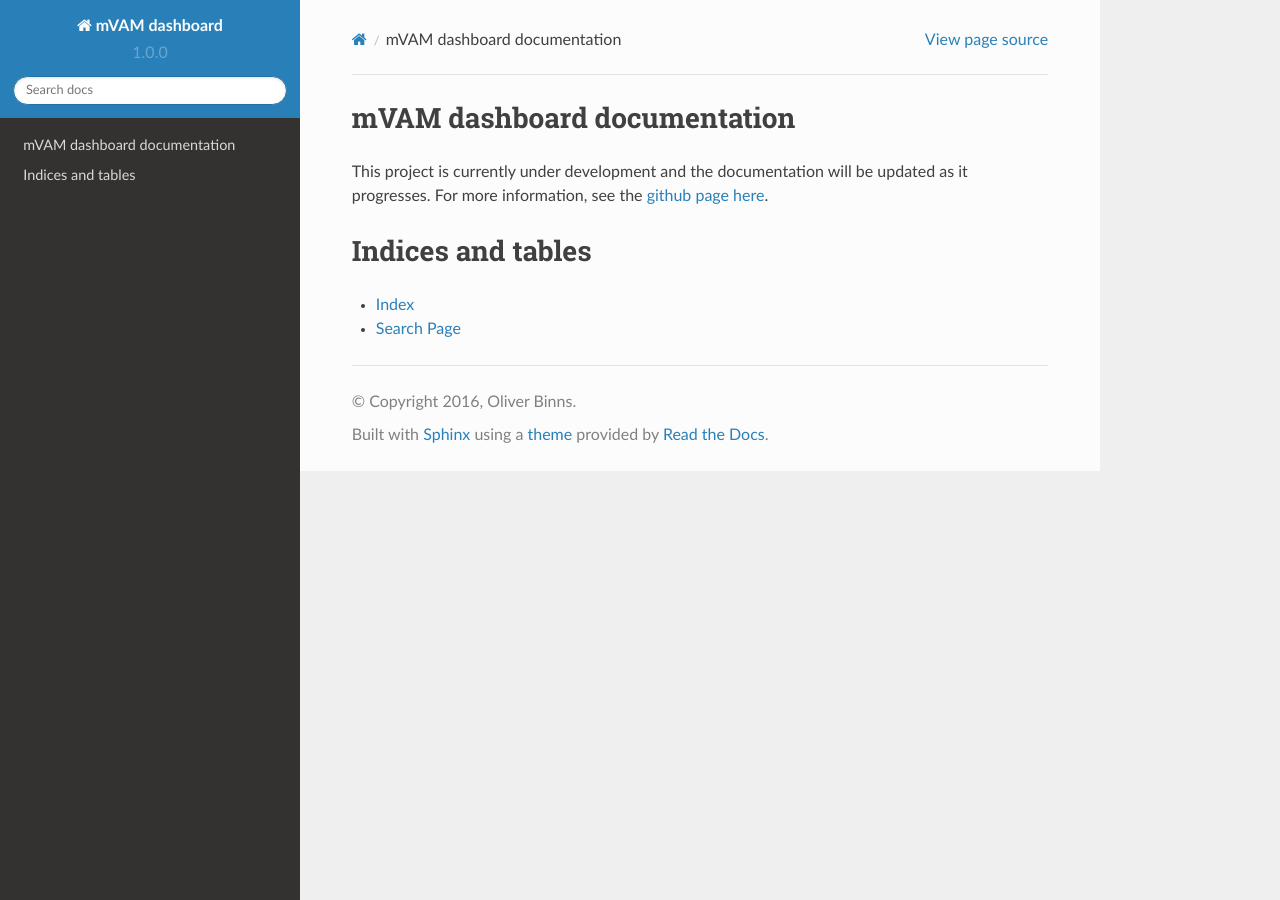
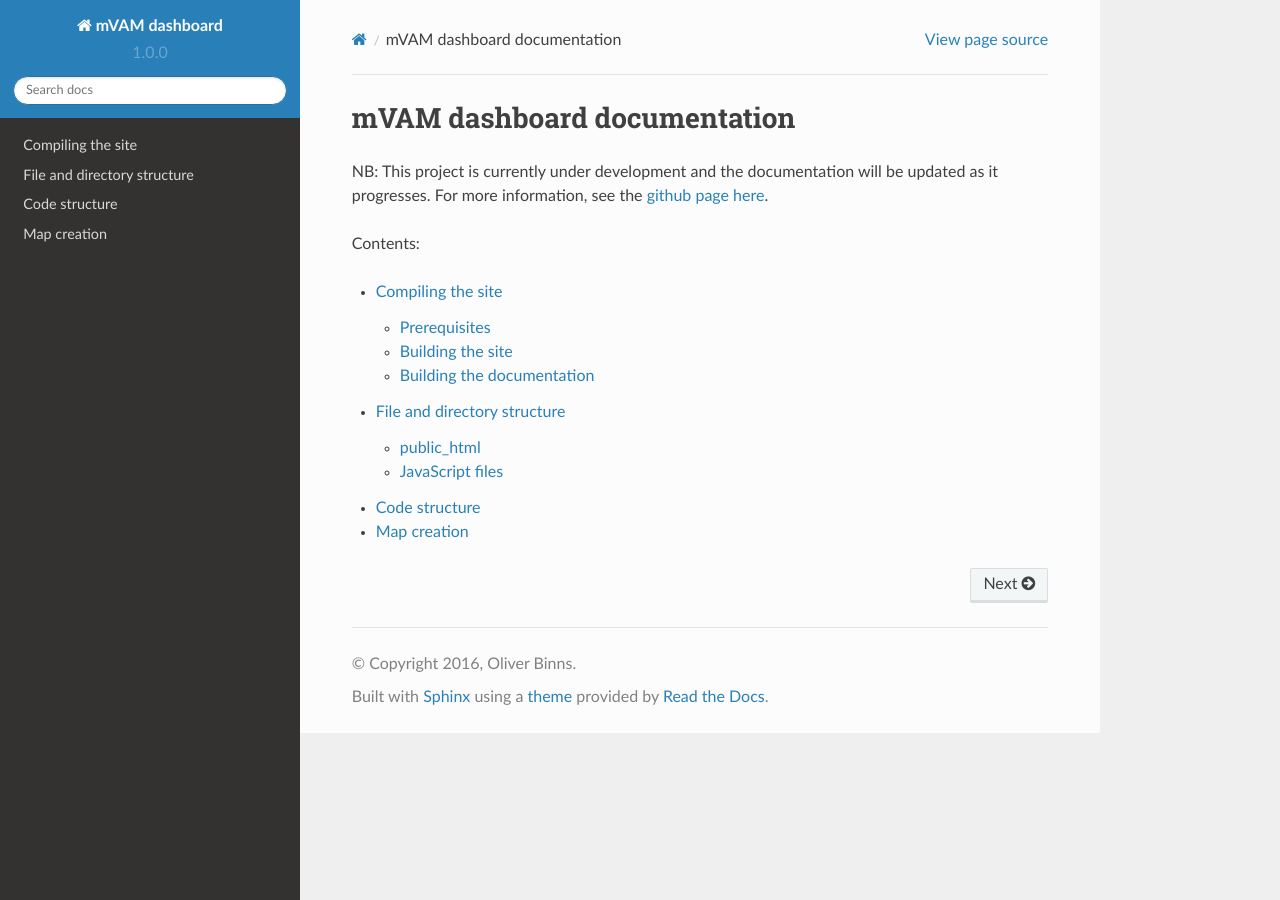
Before and after one commit to oliverbinns/mVAMmaps, a Sphinx documentation site: the page built from docs/source/index.rst, in a window 1280 px wide. Built offline with Sphinx 7.4.7 and the Read the Docs theme 2.0.0, drawn with Linux system fonts in a browser that asks for light colours; some of the changed lines change nothing that is shown.

Commit message:
Update to documentation with file structure and build instructions

```diff
--- /dev/null
+++ b/docs/source/build.rst
@@ -0,0 +1,67 @@
+Compiling the site
+==================
+
+The site is built using bower and gulp to manage third-party JavaScript plugins, JavaScript minification and Sass/CSS compilation.  Gulp also helps the development process by watching for changes in the source code and recompiling the files as necessary.  As third-party libraries and compiled code are not committed to the git repository and so the site must be compiled before it can be used for development work.
+
+
+Prerequisites
+-------------
+
+1. Install node from the node.js website
+2. Install bower and gulp globally onto the machine using npm::
+
+	npm install -g bower
+	npm install -g gulp
+
+3. For building the documentation, install `python from here`_ and the sphinx module::
+
+	pip install sphinx
+
+
+Building the site
+-----------------
+
+1. Download the latest version from github::
+
+	git clone http://github.com/oliverbinns/mVAMmaps/
+
+2. Change to the source directory::
+
+	cd mVAMmaps/source/
+
+3. Download necessary gulp and third party JavaScript plugins, then compile the site ::
+
+	npm install
+	bower install
+	gulp
+
+Note that once the gulp command has been run, gulp will continue to watch the mVAM/public_html/js/ and mVAM/public_html/css/Sass/ directories for changes and recompile the appropriate files if any changes are made.  The gulp command can be stopped with ctrl-c.
+
+6. Serve the pages.  You need to serve the mVAM/public_html/ directory using whatever web server you wish to use.  The site uses entirely static html (no PHP/ASP/node etc. required).  For test and development purposes, a simple http server can be started on your local machine using python::
+
+	cd cd mVAMmaps/public_html/
+	python -m SimpleHTTPServer
+
+This will serve the site at http://localhost:8000
+
+
+Building the documentation
+--------------------------
+
+1. Download the latest version from github::
+
+	git clone http://github.com/oliverbinns/mVAMmaps/
+
+2. Change to the documentation directory::
+
+	cd mVAMmaps/docs/
+
+3. Build the html version documentation::
+
+	make html
+
+The html files will be placed in mVAM/docs/build/html/ directory.  Note that the sphinx documentation builder can also make PDF versions of the documentation along with many other formats (run the make command without arguments for details).  The latest compiled documentation is also `available here`_
+
+
+.. _python from here : http://python.org
+.. _available here : http://mvammaps.readthedocs.io/en/latest/
--- /dev/null
+++ b/docs/source/files.rst
@@ -0,0 +1,48 @@
+File and directory structure
+============================
+
+The project contains the following main directories:
+
+1. /docs/ - this contains all of the project documentation.  The documentation is written in restructured text and can be compiled using the Sphinx python library.  The directory contains a windows batch and unix makefile to automate the compilation the documentation to html, PDF and various other formats using sphinx. Source text and configuration files for the documentation can be found in the /docs/source/ directory, with built output being placed in /docs/build/?/ where '?' is the documentation format (html, pdf etc.)
+
+2. /public_html/ contains the html, css and javascript that is to be served to the user.  This folder is contained entirely of static content (i.e. no PHP, ASP etc.), so can be served by a simple HTTP web server.  For more details on the contents of the this directory, see the section below.
+
+3. /source/ contains the npm, bower, and gulp configuration files necessary to download third party javascript files and compile the site code for use.
+
+
+
+public_html
+-----------
+
+The public_html directory contains the main content of the dashboard itself and is composed of the following:
+
+1. index.html - a single page in the root of the served folder, which references all of the other files and contains the structural divs and form elements to display the dashboard.  In production, this would be replaced by whatever additional scaffolding is used to host the dashboard.
+
+2. css/app.css - contains all the css rules for display of the page.  The app.css file is a compiled and minified file, which is based on the files in the css/Sass/ directory.  The app.css file is compiled using the gulpfile in the /source/ directory.  The css/ directory also contains the font-awesome stylesheets (copied over from bower when the site is compiled).
+
+3. fonts/ - contains the fontawesome font files, which are copied over from bower when the site is compiled using the gulpfile in the /source/ directory.
+
+4. js/ - contains the main JavaScript files for the dashboard, which each contain a set of functions, which are outlined in the section below.  The main index.html file uses the single js/compiled/app.min.js file, which is a combined and minified version of the various javascript files in the folder.  The app.min.js file is created by the gulpfile found in the /source/ directory.
+
+5. js/vendor/ - contains the following third party JavaScript libraries
+	* jQuery
+	* d3 - a SVG drawing library used for the maps and charts
+	* topojson - a library for converting topographical JavaScript Object Notation files for use in map drawing
+	* colorbrewer - a library of colours selected for good visibility of data in cartographic applications.
+	* moment - a library for easier handling of date and timestamps (parsing, displaying and calculating)
+These third party files are copied from bower using the geulpfile in the /source/ directory.
+
+6. data/ -
+
+
+JavaScript files
+----------------
+
+The following JavaScript files are used:
+
+1. dash.js - the main file for drawing and updating the dashboard.  Takes input data from the API, processes it further and draws the dashboard elements using d3.
+2. gui.js - contains functions for handling user interface actions, e.g. selecting a country from the dropdown
+3. init.js - the initial code to be run when the page has loaded.  Also contains references to globally exposed variables.
+4. io.js - all data functions of the dashboards, including reading map data files and making calls to the API
+5. mapping.js - functions for drawing and updating the maps
+6. util.js - utility functions written for development purposes
--- a/docs/source/index.rst
+++ b/docs/source/index.rst
@@ -1,14 +1,27 @@
 mVAM dashboard documentation
 ============================
 
-This project is currently under development and the documentation will be updated as it progresses.
+NB: This project is currently under development and the documentation will be updated as it progresses.
 For more information, see the `github page here`_.
 
 
-Indices and tables
-==================
-* :ref:`genindex`
-* :ref:`search`
+Contents:
+
+.. toctree::
+   :maxdepth: 2
+
+   build
+   files
+   structure
+   mapping
+
+
+
+
+..  Indices and tables
+	==================
+	* :ref:`genindex`
+	* :ref:`search`
 
 
 .. _github page here : https://github.com/oliverbinns/mVAMmaps
--- /dev/null
+++ b/docs/source/mapping.rst
@@ -0,0 +1,4 @@
+Map creation
+------------
+
+The following us a guide to adding new map shapefiles to the dashboard, e.g. when adding a new country / regions.
--- /dev/null
+++ b/docs/source/structure.rst
@@ -0,0 +1,4 @@
+Code structure
+==============
+
+This section describes the high-level structure of the project code.
```
